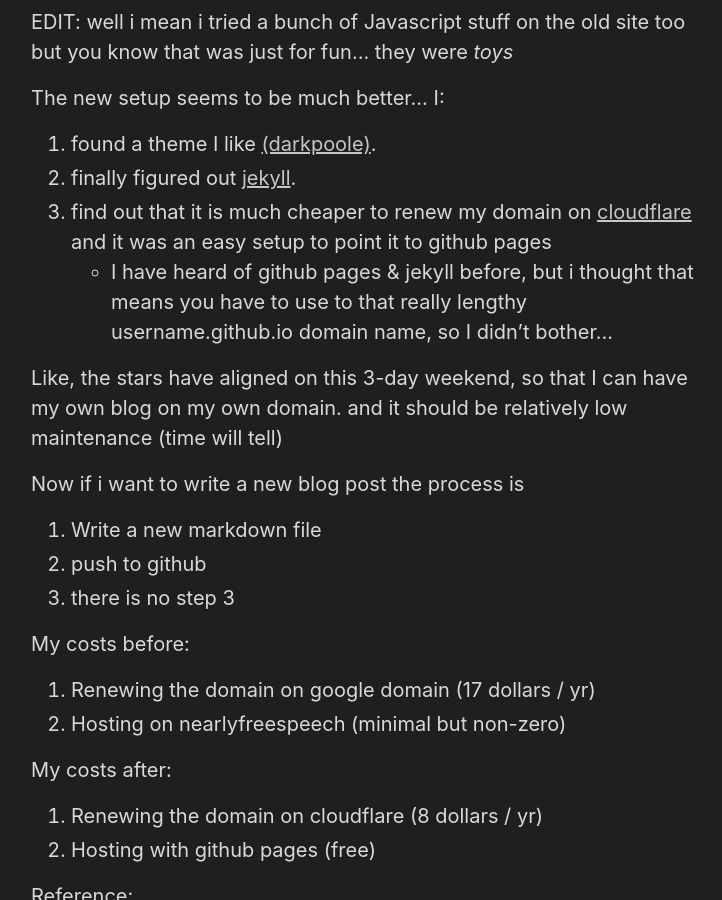
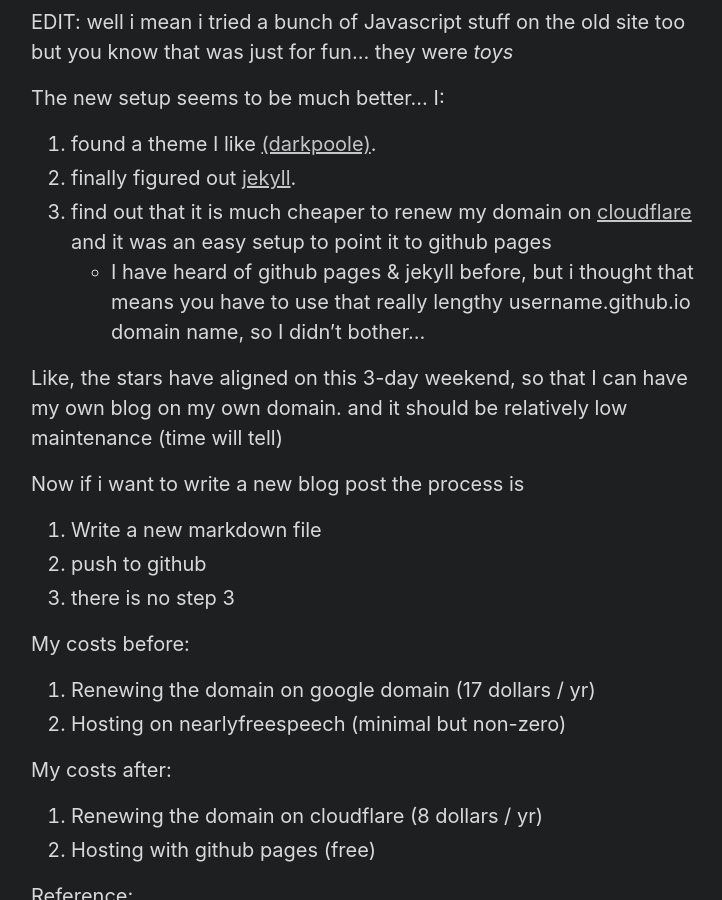
Before and after one commit to tomtclai/tomtclai.github.io, a Jekyll site: the page built from _posts/2021-04-03-setup.md, in a window 1280 px wide and 900 px high, scrolled down 574 px. Shown: the whole window, without its empty margins (273-995 px from the left). Built offline with Jekyll 4.4.1, drawn with Linux system fonts in a browser that asks for light colours.

Commit message:
i should proof read more

```diff
--- a/_posts/2021-04-03-setup.md
+++ b/_posts/2021-04-03-setup.md
@@ -20,7 +20,7 @@ The new setup seems to be much better... I:
 1. found a theme I like [(darkpoole)](https://github.com/andrewhwanpark/dark-poole).
 2. finally figured out [jekyll](https://jekyllrb.com).
 3. find out that it is much cheaper to renew my domain on [cloudflare](https://www.cloudflare.com) and it was an easy setup to point it to github pages
-   - I have heard of github pages & jekyll before, but i thought that means you have to use to that really lengthy username.github.io domain name, so I didn't bother...
+   - I have heard of github pages & jekyll before, but i thought that means you have to use that really lengthy username.github.io domain name, so I didn't bother...
 
 
 Like, the stars have aligned on this 3-day weekend, so that I can have my own blog on my own domain. and it should be relatively low maintenance (time will tell)
```
